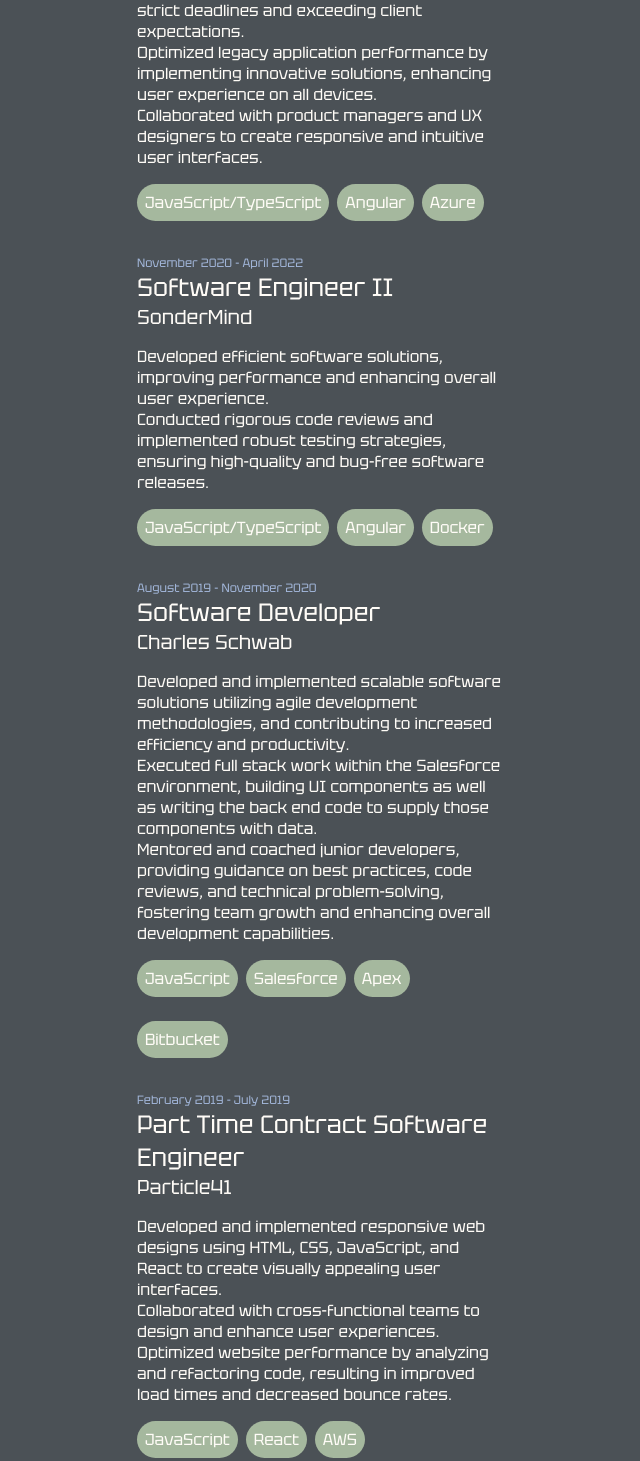
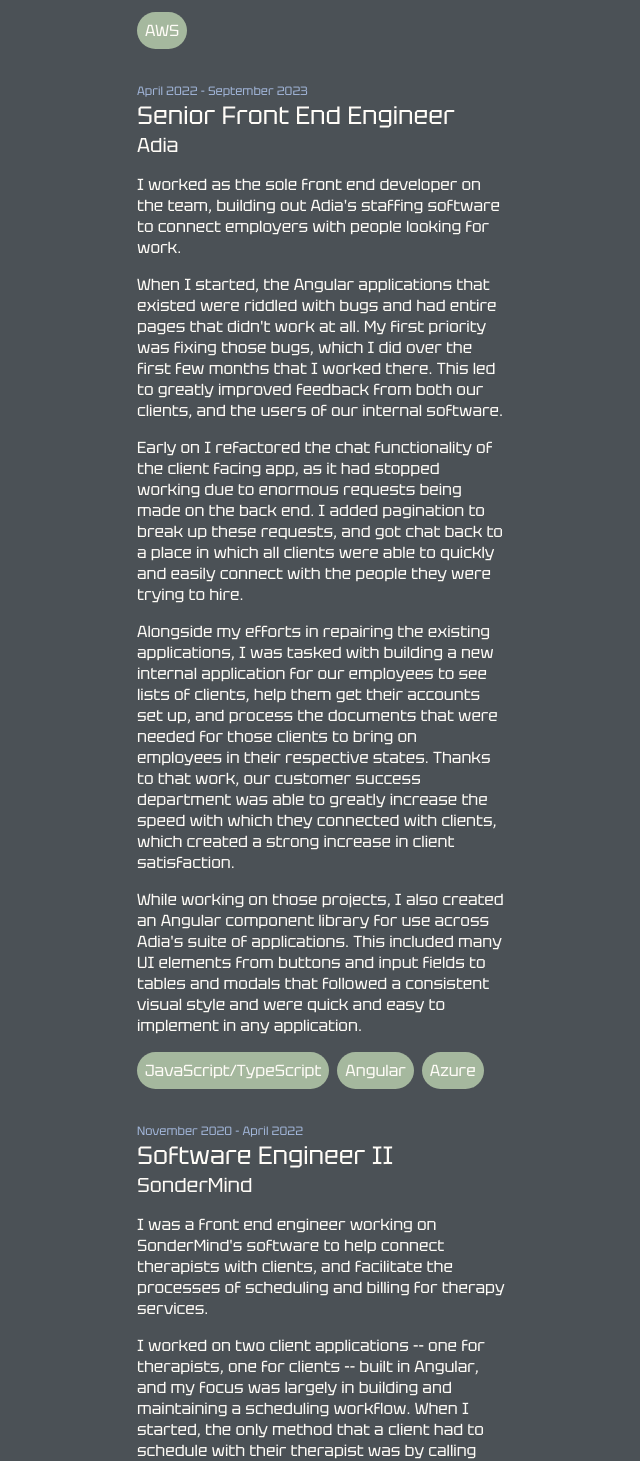
Before and after one commit to nathanejbrown/portfolio, an Angular app: page / in a window 1280 px wide. Shown: the part 1296-2757 px from the top of the page, without its empty margins (543-1183 px from the left). Built offline with nearby package versions, Linux system fonts and the light colour scheme.

Commit message:
updates copy on job descriptions

```diff
--- a/src/app/components/about/about.component.scss
+++ b/src/app/components/about/about.component.scss
@@ -46,6 +46,7 @@
   @include body-text;
   color: $profile-white;
   list-style: none;
+  margin-bottom: 1rem;
 }
 
 .techs {
--- a/src/app/components/about/about.component.ts
+++ b/src/app/components/about/about.component.ts
@@ -15,9 +15,10 @@
       title: 'Full Stack Software Engineer',
       company: 'Freelance',
       description: [
-        'Developed scalable and efficient web applications using modern technologies, such as React, Node.js, PostgreSQL, Python, and Django.',
-        'Collaborated with cross-functional teams to design and deploy RESTful APIs, ensuring seamless integration of frontend and backend systems.',
-        'Conducted thorough code reviews and implemented best practices, enhancing code quality and maintainability across the development team.'
+        'Working as a freelancer, finding clients whose needs align with my skills and creating value for them quickly and efficiently. ',
+        'Some of the projects that I\'ve worked on have included refactoring the authentication flow in a Python and Django application, utilizing third party APIs to implement two-factor authentication and improve application security. ',
+        'I\'ve also built custom solutions in Node, including an application that connects with a front end that I built to track minute by minute viewer counts on live streams, storing that data in a PostgreSQL database, and giving admin users the ability to visualize that data in another front end I built using GraphQL.',
+        'For multiple projects, I\'ve implemented pipelines using YAML and GitHub Actions to connect to AWS instances, allowing code to be immediately deployed from a repository directly to the relevant AWS service.'
       ],
       technology: [
         'JavaScript/TypeScript',
@@ -35,9 +36,11 @@
       title: 'Senior Front End Engineer',
       company: 'Adia',
       description: [
-        'Worked as the lone front end engineer at the company to successfully deliver a complex web application and design library, meeting strict deadlines and exceeding client expectations.',
-        'Optimized legacy application performance by implementing innovative solutions, enhancing user experience on all devices.',
-        'Collaborated with product managers and UX designers to create responsive and intuitive user interfaces.'
+        'I worked as the sole front end developer on the team, building out Adia\'s staffing software to connect employers with people looking for work. ',
+        'When I started, the Angular applications that existed were riddled with bugs and had entire pages that didn\'t work at all. My first priority was fixing those bugs, which I did over the first few months that I worked there. This led to greatly improved feedback from both our clients, and the users of our internal software. ',
+        'Early on I refactored the chat functionality of the client facing app, as it had stopped working due to enormous requests being made on the back end. I added pagination to break up these requests, and got chat back to a place in which all clients were able to quickly and easily connect with the people they were trying to hire.',
+        'Alongside my efforts in repairing the existing applications, I was tasked with building a new internal application for our employees to see lists of clients, help them get their accounts set up, and process the documents that were needed for those clients to bring on employees in their respective states. Thanks to that work, our customer success department was able to greatly increase the speed with which they connected with clients, which created a strong increase in client satisfaction.',
+        'While working on those projects, I also created an Angular component library for use across Adia\'s suite of applications. This included many UI elements from buttons and input fields to tables and modals that followed a consistent visual style and were quick and easy to implement in any application.'
       ],
       technology: [
         'JavaScript/TypeScript',
@@ -50,8 +53,11 @@
       title: 'Software Engineer II',
       company: 'SonderMind',
       description: [
-        'Developed efficient software solutions, improving performance and enhancing overall user experience.',
-        'Conducted rigorous code reviews and implemented robust testing strategies, ensuring high-quality and bug-free software releases.'
+        'I was a front end engineer working on SonderMind\'s software to help connect therapists with clients, and facilitate the processes of scheduling and billing for therapy services. ',
+        'I worked on two client applications -- one for therapists, one for clients -- built in Angular, and my focus was largely in building and maintaining a scheduling workflow. When I started, the only method that a client had to schedule with their therapist was by calling them and finding a time that worked. Within a couple months of me starting, my team had deployed a scheduling solution that allowed clients to view their therapists availability and directly put time on their calendar.',
+        'Once the scheduling flow was implemented, I began to work on improving therapists ability to determine when their working hours were. This meant building functionality that allowed them to create a standard weekly schedule, as well as allowed them to block out portions of individual days in case they had an appointment or something else that prevented them from working their usual hours that day.',
+        'By the time that these features were implemented, feedback from our therapist network had greatly improved, and we saw a strong increase in the number of appointments that were being scheduled.',
+        'I also took on an effort to create a chat implementation, allowing clients to directly message therapists within our application. This was accomplished using the PubNub library, and led to increased time spent on our pages for both clients and therapists, as my work drove us toward the goal of being able to accomplish any therapy-related task without having to leave our applications.'
       ],
       technology: [
         'JavaScript/TypeScript',
@@ -64,9 +70,12 @@
       title: 'Software Developer',
       company: 'Charles Schwab',
       description: [
-        'Developed and implemented scalable software solutions utilizing agile development methodologies, and contributing to increased efficiency and productivity.',
-        'Executed full stack work within the Salesforce environment, building UI components as well as writing the back end code to supply those components with data.',
-        'Mentored and coached junior developers, providing guidance on best practices, code reviews, and technical problem-solving, fostering team growth and enhancing overall development capabilities.'
+        'I worked on building out Schwabs retail application, which is in use at every Schwab branch around the world.',
+        'I started working at Schwab right as they were beginning to integrate with USAA, and a large portion of my work was spent ensuring that the appropriate data for a USAA customer who\'d been migrated to Schwab was displayed and actionable for our financial advisors. ',
+        'Those efforts meant integrating with a lot of different APIs, and working with the teams behind those APIs to ensure that we were getting the data we needed. I created services using Apex to interact with our internal services, retrieve data, and get it displayed on the front end. I was also responsible for building the front end components that displayed the retrieved data.',
+        'Some of the projects that my team took on included building components that would inform a financial advisor that a client had come over from USAA and give them immediate insight as to what accounts had been transferred. I also built a lot of components that were used for all clients to display personal and financial information directly to the advisors.',
+        'I focused on reusability, creating components that were ultimately reused in multiple applications throughout Schwab. The best example of one of these was a table component that I built that would take in any data and break it down into columns and rows, following Schwabs design patterns, and saving large amounts of developer time.',
+        'I was also responsible for mentoring juniors on the team, ensuring that they understood the work that was assigned to them, and I filled in as lead on the team anytime our usual lead was unavailable. This led to conversations with many levels of leadership in which I was expected to quickly diagnose and fix bugs and outages in production with minimal assistance.'
       ],
       technology: [
         'JavaScript',
@@ -80,14 +89,15 @@
       title: 'Part Time Contract Software Engineer',
       company: 'Particle41',
       description: [
-        'Developed and implemented responsive web designs using HTML, CSS, JavaScript, and React to create visually appealing user interfaces.',
-        'Collaborated with cross-functional teams to design and enhance user experiences.',
-        'Optimized website performance by analyzing and refactoring code, resulting in improved load times and decreased bounce rates.'
+        'I worked on the front end of an application called We Work DevOps, which was an initiative by Particle41 to create a job board focused specifically on DevOps positions. ',
+        'My contributions included refactoring the React application to utilize state management through Redux, building an auth flow from the ground up, and creating a rich text editor from scratch to allow employers to create job posts that had formatting options.',
+        'I worked with one other developer, who focused primarily on a back end built in AWS, and connected the front end with many endpoints that he\'d created, leveraging Lambda functions to manipulate, retrieve, and return data.'
       ],
       technology: [
         'JavaScript',
         'React',
-        'AWS'
+        'AWS',
+        'Redux'
       ]
     },
     {
@@ -95,9 +105,10 @@
       title: 'Part Time Contract Software Engineer',
       company: 'Lifesparq',
       description: [
-        'Developed and implemented responsive website designs using AngularJS and Node.js to enhance user experience and optimize performance.',
-        'Collaborated with cross-functional teams to design and develop user-friendly interfaces for web applications, ensuring seamless integration and functionality across different browsers and devices.',
-        'Conducted thorough testing and debugging to identify and resolve technical issues, improving website functionality and ensuring optimal performance.'
+        'At Lifesparq, I was the first developer brought on to help create the first phase of their software, which was designed to optimize athletic training, specifically in team sports.',
+        'I built the first implementation of their software, utilizing AngularJS to build the front end while also building a Node backend and a PostgreSQL database.',
+        'I was responsible for all aspects of software development from idea to implementation, including planning and design. I worked directly with the founder to understand his vision and distill his ideas into code.',
+        'I built a fully functioning application with the ability for a coach to create a team, including individual records for athletes on the team, and save information about workouts and other training that the team was accomplishing, which led to Lifesparq being able to start marketing the product to investors and programs including Tech Stars and 1 Million Cups.'
       ],
       technology: [
         'JavaScript',
```
